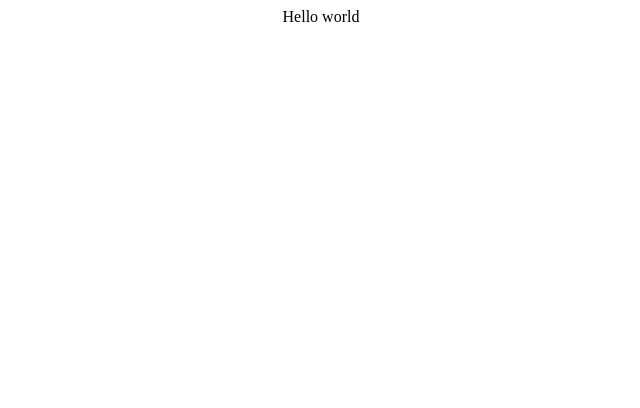
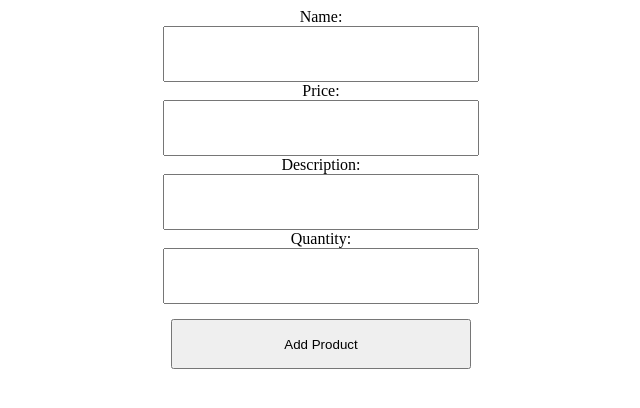
Before and after one commit to GeNiaaz/simple-store-webapp, a React (Create React App) app in the folder client/: page /add in a window 1280 px wide. Shown: the top 408 px of the page, without its empty margins (319-959 px from the left). Built offline with nearby package versions, Linux system fonts and the light colour scheme.

Commit message:
update main files

```diff
--- a/client/src/App.css
+++ b/client/src/App.css
@@ -1,3 +1,30 @@
 .App {
-  text-align: center;
+  display: flex;
+  flex-direction: column;
+  justify-content: center;
 }
+
+.ProductInformation {
+  display: flex;
+  flex-direction: column;
+  width: 100%;
+  justify-content: center;
+  align-items: center;
+}
+
+.ProductInformation input {
+  width: 300px;
+  height: 50px;
+  font-size: 20px;
+  padding-left: 10px;
+}
+
+.ProductInformation button {
+  width: 300px;
+  height: 50px;
+  margin-top: 15px;
+}
+
+.ProductInformation button:hover {
+  cursor: pointer;
+}
--- a/client/src/App.js
+++ b/client/src/App.js
@@ -1,8 +1,27 @@
-import './App.css';
+import "./App.css";
+import {
+  Route,
+  Switch,
+  BrowserRouter,
+  Redirect,
+  Router,
+} from "react-router-dom";
+import AddProductPage from "./views/AddProductPage";
 
 function App() {
   return (
-    <div className="App">Hello world</div>
+    <div className="App">
+      <BrowserRouter>
+        <div>
+          <div className="content">
+            <Switch>
+              <Redirect exact from="/" to="/add" />
+              <Route path="/add" component={AddProductPage} />
+            </Switch>
+          </div>
+        </div>
+      </BrowserRouter>
+    </div>
   );
 }
 
```
